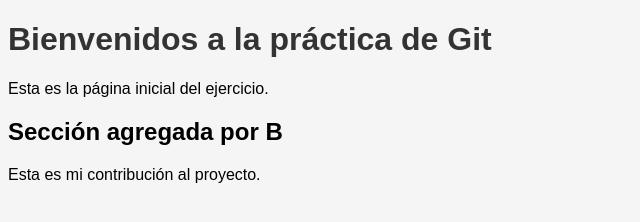
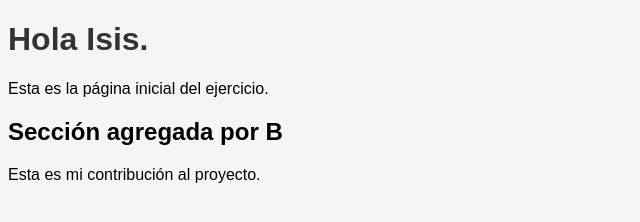
Before and after one commit to IsisMoguel/web-git-practica, a plain HTML site: page index.html in a window 1280 px wide. Shown: the whole page, without its empty margins (0-640 px from the left). Drawn offline with Linux system fonts and the light colour scheme.

Commit message:
Cambios en el html

```diff
--- a/index.html
+++ b/index.html
@@ -6,7 +6,7 @@
 <link rel="stylesheet" href="styles.css">
 </head>
 <body>
-<h1>Bienvenidos a la práctica de Git</h1>
+<h1>Hola Isis.</h1>
 <p>Esta es la página inicial del ejercicio.</p>
 <section> <h2>Sección agregada por B</h2> <p>Esta es mi contribución al proyecto.</p> </section>
 </body>
```
